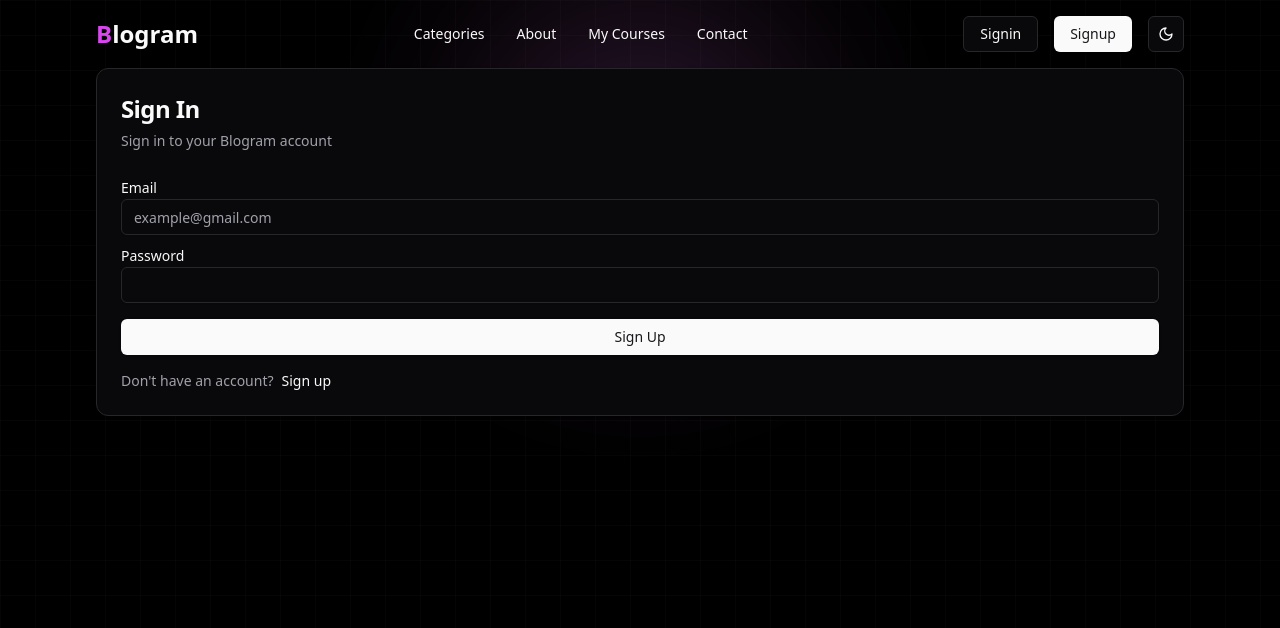
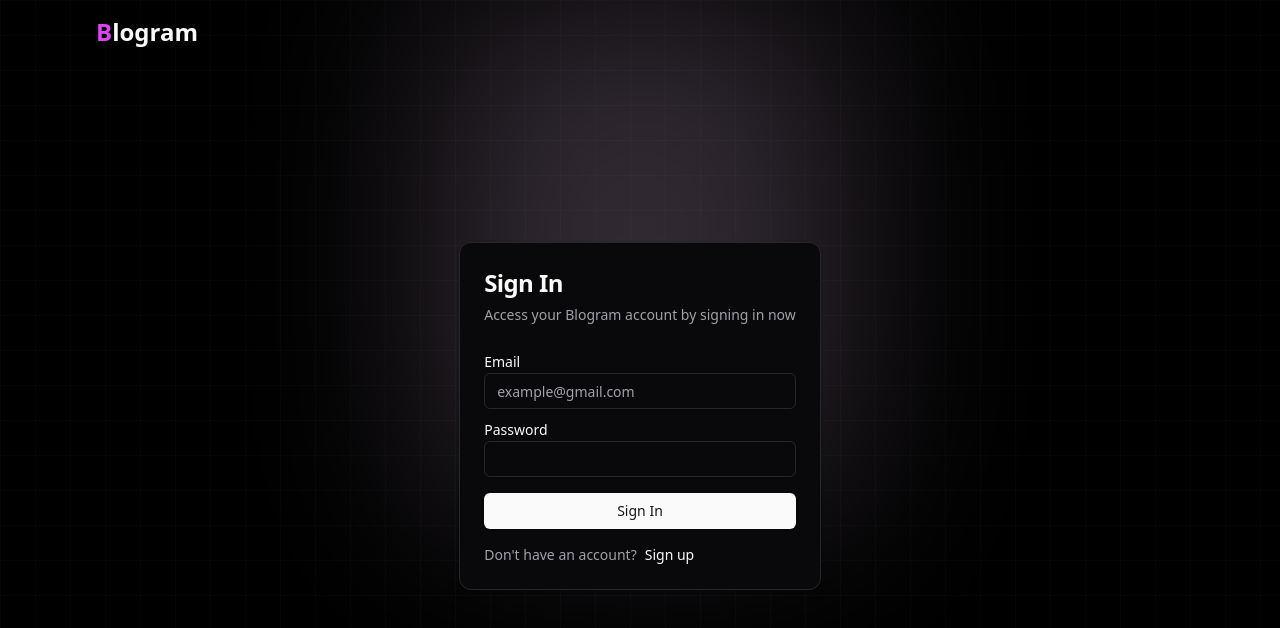
Before and after one commit to ManjinderSingh3/Blogram, a React (Vite) app in the folder frontend/: page /sign-in in a window 1280 px wide. Shown: the top 628 px of the page. Built offline with nearby package versions, Linux system fonts and the light colour scheme.

Commit message:
Fixed viewport height issue in Signin and Signout components

```diff
--- a/frontend/src/App.tsx
+++ b/frontend/src/App.tsx
@@ -2,16 +2,19 @@ import { Signin } from "./components/auth/Signin";
 import { Signup } from "./components/auth/Signup";
 import { MovingBeam } from "./components/Moving-beam";
 import { BrowserRouter, Routes, Route } from "react-router-dom";
-import { AppLayout } from "./components/app-loyout";
+import { LandingPage } from "./components/landing-page";
 import { ThemeProvider } from "./shadcn-components/ui/theme-provider";
 
 function App() {
   return (
     <ThemeProvider defaultTheme="dark" storageKey="vite-ui-theme">
       <div className="container">
+        <div className="absolute inset-0 -z-10 h-full w-full bg-white dark:bg-black bg-[linear-gradient(to_right,#8080800a_1px,transparent_1px),linear-gradient(to_bottom,#8080800a_1px,transparent_1px)] bg-[size:35px_35px]"></div>
+
+        <div className="absolute left-0 right-0 top-0 -z-10 m-auto h-[510px] w-[410px] rounded-2xl bg-fuchsia-500 dark:bg-fuchsia-200 opacity-20 blur-[100px]"></div>
         <BrowserRouter>
-          <AppLayout />
           <Routes>
+            <Route path="/" element={<LandingPage />} />
             <Route path="/sign-up" element={<Signup />} />
             <Route path="/sign-in" element={<Signin />} />
             <Route path="/moving-beam" element={<MovingBeam />} />
--- a/frontend/src/components/app-loyout.tsx
+++ /dev/null
@@ -1,15 +0,0 @@
-import { Navbar } from "./Navbar";
-import { HeroSection } from "./hero-section";
-
-export const AppLayout = () => {
-  return (
-    <div>
-      <div className="absolute inset-0 -z-10 h-full w-full bg-white dark:bg-black bg-[linear-gradient(to_right,#8080800a_1px,transparent_1px),linear-gradient(to_bottom,#8080800a_1px,transparent_1px)] bg-[size:35px_35px]"></div>
-
-      <div className="absolute left-0 right-0 top-0 -z-10 m-auto h-[310px] w-[310px] rounded-full bg-fuchsia-400 opacity-20 blur-[100px]"></div>
-
-      <Navbar />
-      {/* <HeroSection /> */}
-    </div>
-  );
-};
--- a/frontend/src/components/auth/Signin.tsx
+++ b/frontend/src/components/auth/Signin.tsx
@@ -12,10 +12,19 @@ import { Link } from "react-router-dom";
 
 export const Signin = () => {
   return (
+    <div className="flex flex-col min-h-screen py-4">
+      <div className="text-2xl font-bold">
+        <Link to="/">
+          <span className="text-fuchsia-500">B</span>logram
+        </Link>
+      </div>
+      <div className="flex-grow flex items-center justify-center">
         <Card>
           <CardHeader>
             <CardTitle className="text-2xl">Sign In</CardTitle>
-        <CardDescription>Sign in to your Blogram account</CardDescription>
+            <CardDescription>
+              Access your Blogram account by signing in now
+            </CardDescription>
           </CardHeader>
           <div className="px-6">
             <Label htmlFor="email">Email</Label>
@@ -26,19 +35,21 @@ export const Signin = () => {
             <Input id="password" type="password" />
           </div>
           <div className="px-6">
-        <Button className="w-full mt-4">Sign Up</Button>
+            <Button className="w-full mt-4">Sign In</Button>
           </div>
           <CardFooter>
             <div className="mt-4 text-sm text-muted-foreground">
               <span className="mr-2">Don&apos;t have an account?</span>
               <Link
                 to="/sign-up"
-            className="text-primary underline-offset-4 hover:underline hover:font-bold "
+                className="text-primary hover:underline underline-offset-4 hover:font-bold"
               >
                 Sign up
               </Link>
             </div>
           </CardFooter>
         </Card>
+      </div>
+    </div>
   );
 };
--- a/frontend/src/components/auth/Signup.tsx
+++ b/frontend/src/components/auth/Signup.tsx
@@ -12,6 +12,13 @@ import { Link } from "react-router-dom";
 
 export const Signup = () => {
   return (
+    <div className="flex flex-col min-h-screen py-4">
+      <div className="text-2xl font-bold">
+        <Link to="/">
+          <span className="text-fuchsia-500">B</span>logram
+        </Link>
+      </div>
+      <div className="flex-grow flex items-center justify-center">
         <Card>
           <CardHeader>
             <CardTitle className="text-2xl">Create your Account</CardTitle>
@@ -42,5 +49,7 @@ export const Signup = () => {
             </div>
           </CardFooter>
         </Card>
+      </div>
+    </div>
   );
 };
--- /dev/null
+++ b/frontend/src/components/landing-page.tsx
@@ -0,0 +1,11 @@
+import { Navbar } from "./Navbar";
+import { HeroSection } from "./hero-section";
+
+export const LandingPage = () => {
+  return (
+    <div>
+      <Navbar />
+      <HeroSection />
+    </div>
+  );
+};
```
Also changed, not shown: frontend/src/components/Navbar.tsx (+0 -8 lines). Lines whose indentation alone changed are shown as unchanged.
